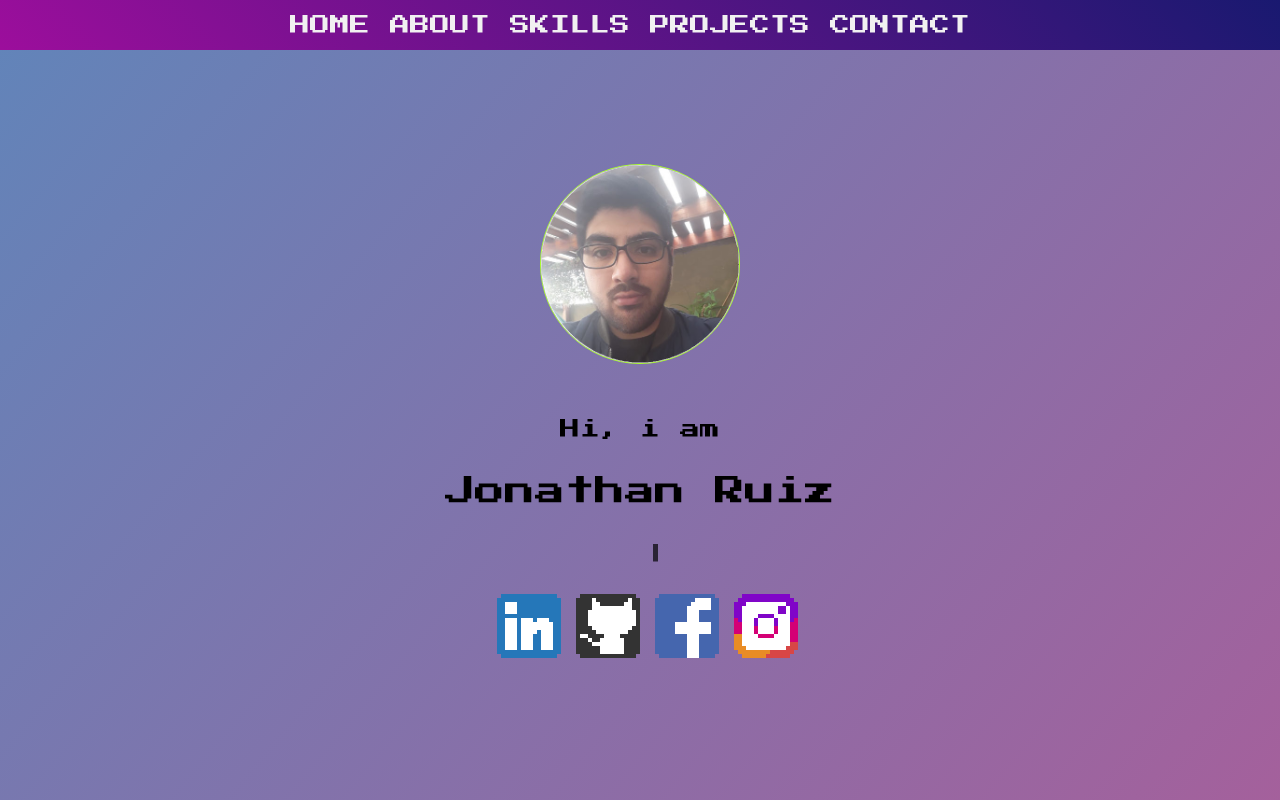
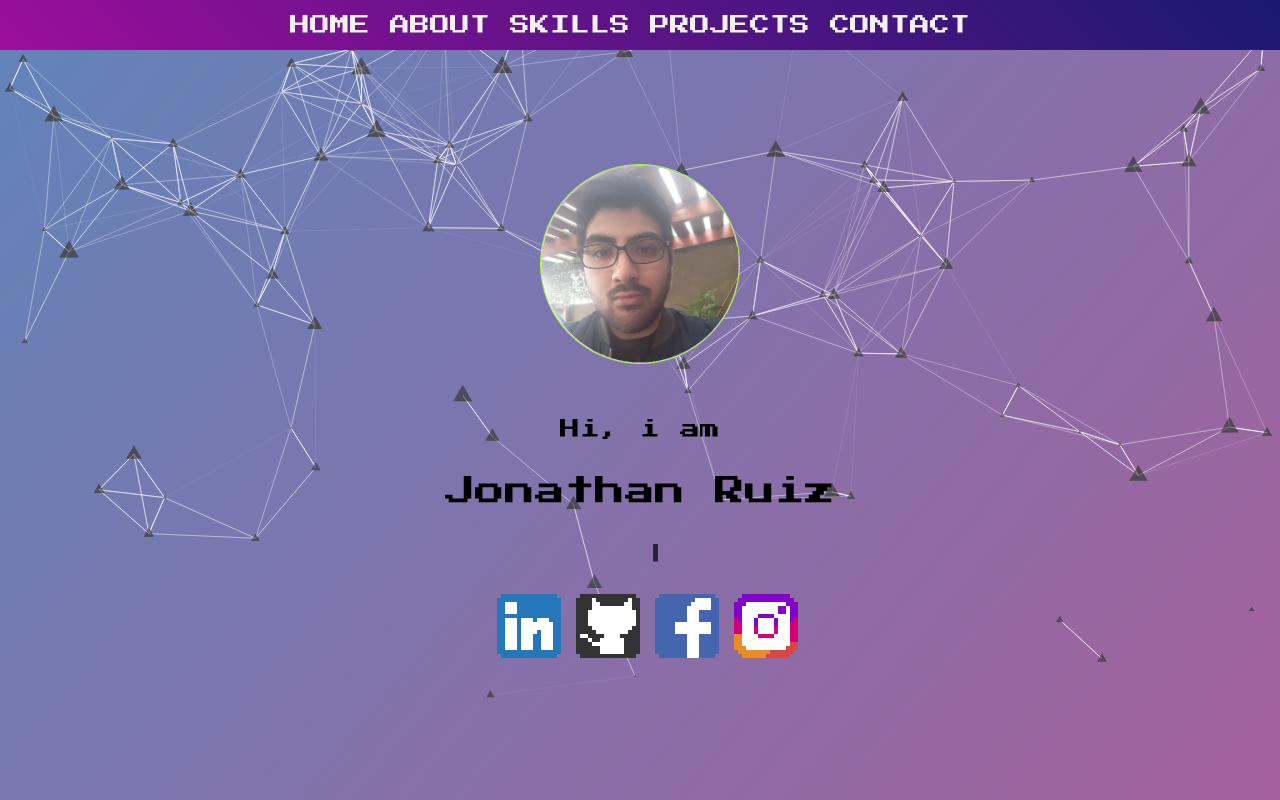
Before and after one commit to JonathanMRuiz/JonathanRuizPortfolio, a React (Create React App) app: page / in a window 1280 px wide. Shown: the top 800 px of the page. Built offline with nearby package versions, Linux system fonts and the light colour scheme; a web font is replaced by a local one.

Commit message:
portfolio

```diff
--- a/src/App.js
+++ b/src/App.js
@@ -6,6 +6,7 @@ import About from './Components/About';
 import Projects from './Components/Projects';
 import Contact from './Components/Contact';
 import Skills from './Components/Skills';
+import Particles from './Components/particles';
 
 
 function App() {
@@ -13,6 +14,7 @@ function App() {
   return (
 
       <div className="App">
+          <Particles/>
           <Navbar/>
 
           <Home/>
--- a/src/App.scss
+++ b/src/App.scss
@@ -10,6 +10,7 @@ body {
 	background: linear-gradient(-50deg, #ee7752, #e73c7e, #23a6d5, #23d5ab);
 	background-size: 400% 400%;
 	animation: gradient 5s ease infinite;
+	z-index:100;
 
 
 }
--- a/src/Components/Skills.js
+++ b/src/Components/Skills.js
@@ -64,7 +64,7 @@ const data = [
     }
     ,
     {
-        image:"images/git.png",
+        image:"images/Git.png",
         name:'Git',
         id:"11"
     }
--- a/src/Components/particles.js
+++ b/src/Components/particles.js
@@ -18,11 +18,7 @@ const particles = () => {
       init={particlesInit}
       loaded={particlesLoaded}
       options={{
-        background: {
-          color: {
-            value: "#d3d3d3",
-          },
-        },
+
         fpsLimit: 120,
         interactivity: {
           events: {
@@ -72,12 +68,12 @@ const particles = () => {
             outMode: "bounce",
             random: true,
             speed: 2,
-            straight: false,
+            straight: true,
           },
           number: {
             density: {
               enable: true,
-              area: 1200,
+              area: 900,
             },
             value: 80,
           },
```
